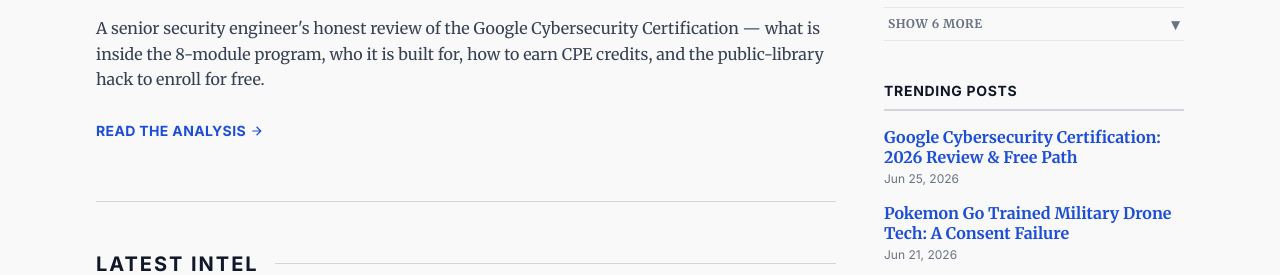
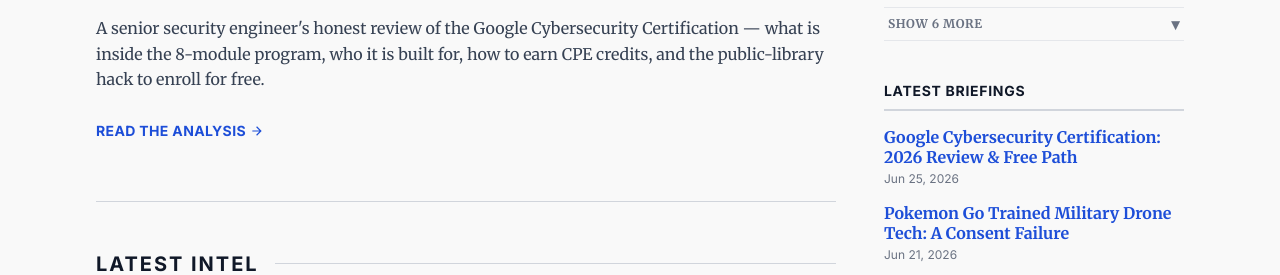
Before and after one commit to mda1125/bytesizedsecurity, a Jekyll site: the page built from index.html, in a window 1280 px wide and 900 px high, scrolled down 802 px. Shown: the part 178-453 px from the top of the window. Built offline with Jekyll 4.4.1, drawn with Linux system fonts in a browser that asks for light colours.

Commit message:
copy(sidebar): rename "Trending Posts" -> "Latest Briefings" (#16)
The sidebar widget was pulling site.posts | slice: 0, 3 with no
popularity or click signal, so "Trending" was a false promise. "Latest
Briefings" matches the underlying data and aligns with the existing
"Related Briefings" (post-bottom) and "Latest Intel" (homepage) naming.

Also updates the HTML section comment so future greps for "Trending"
stay clean.

Co-authored-by: Marc David <marc.david@omadahealth.com>
Co-authored-by: Cursor <cursoragent@cursor.com>

```diff
--- a/_includes/sidebar.html
+++ b/_includes/sidebar.html
@@ -136,9 +136,9 @@
     </ul>
   </div>
 
-  <!-- Trending Posts Section -->
+  <!-- Latest Briefings Section -->
   <div>
-    <h3 class="font-sans font-bold text-sm uppercase tracking-wider text-gray-900 dark:text-gray-100 border-b-2 border-gray-300 dark:border-gray-700 pb-2 mb-4">Trending Posts</h3>
+    <h3 class="font-sans font-bold text-sm uppercase tracking-wider text-gray-900 dark:text-gray-100 border-b-2 border-gray-300 dark:border-gray-700 pb-2 mb-4">Latest Briefings</h3>
     <ul class="flex flex-col gap-4">
       {% assign recent_posts = site.posts | slice: 0, 3 %}
       {% for post in recent_posts %}
```
